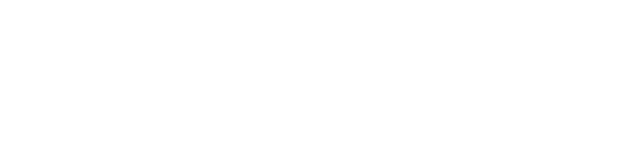
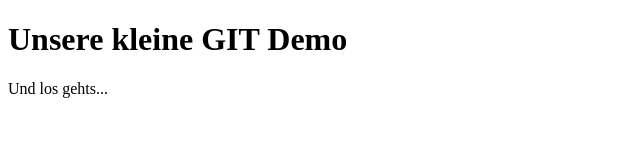
Before and after one commit to FHDW/WIP417, a plain HTML site: page index.html in a window 1280 px wide. Shown: the whole page, without its empty margins (0-640 px from the left). Drawn offline with Linux system fonts and the light colour scheme.

Commit message:
git mit vscode

```diff
--- a/index.html
+++ b/index.html
@@ -2,11 +2,10 @@
 <html lang="en">
 <head>
     <meta charset="UTF-8">
-    <meta name="viewport" content="width=device-width, initial-scale=1.0">
-    <meta http-equiv="X-UA-Compatible" content="ie=edge">
-    <title>Document</title>
+    <title>GIT Experiment</title>
 </head>
 <body>
-
+    <h1>Unsere kleine GIT Demo</h1>
+    <p>Und los gehts...</p>
 </body>
 </html>
```
